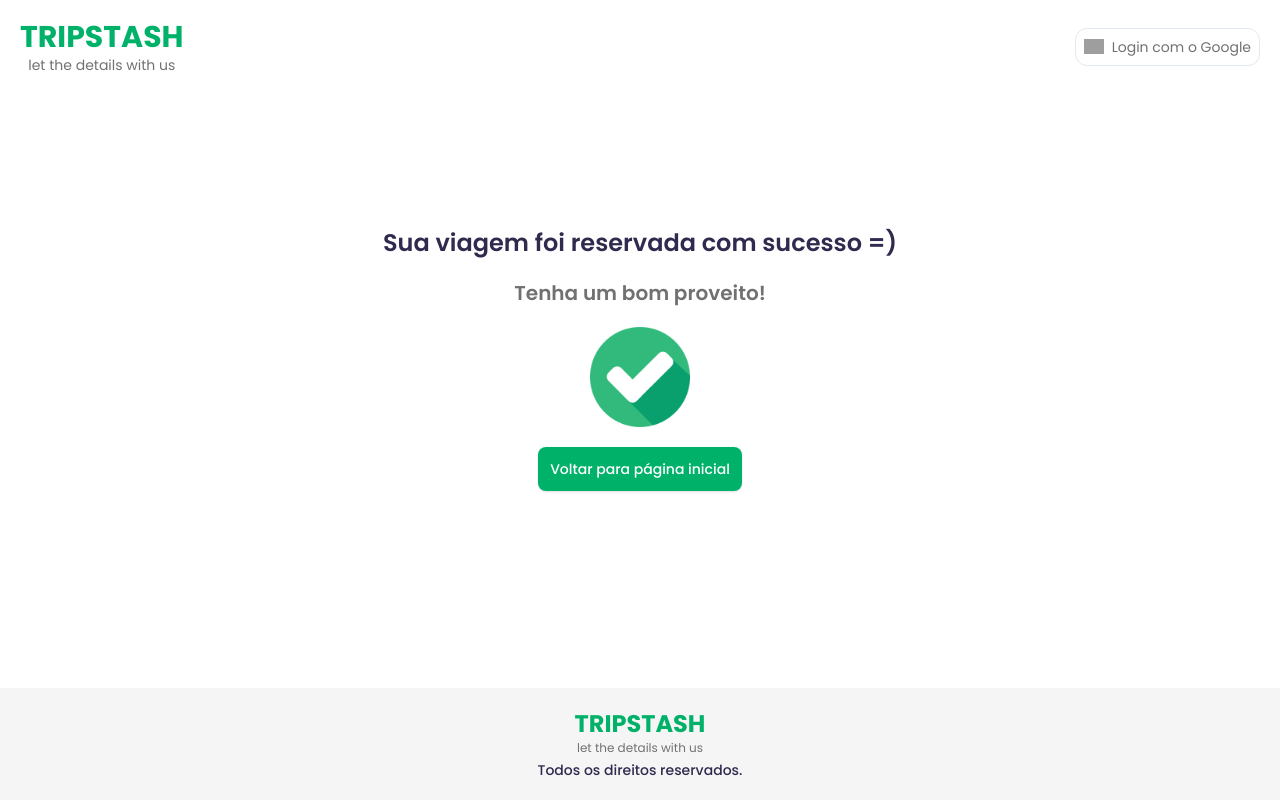
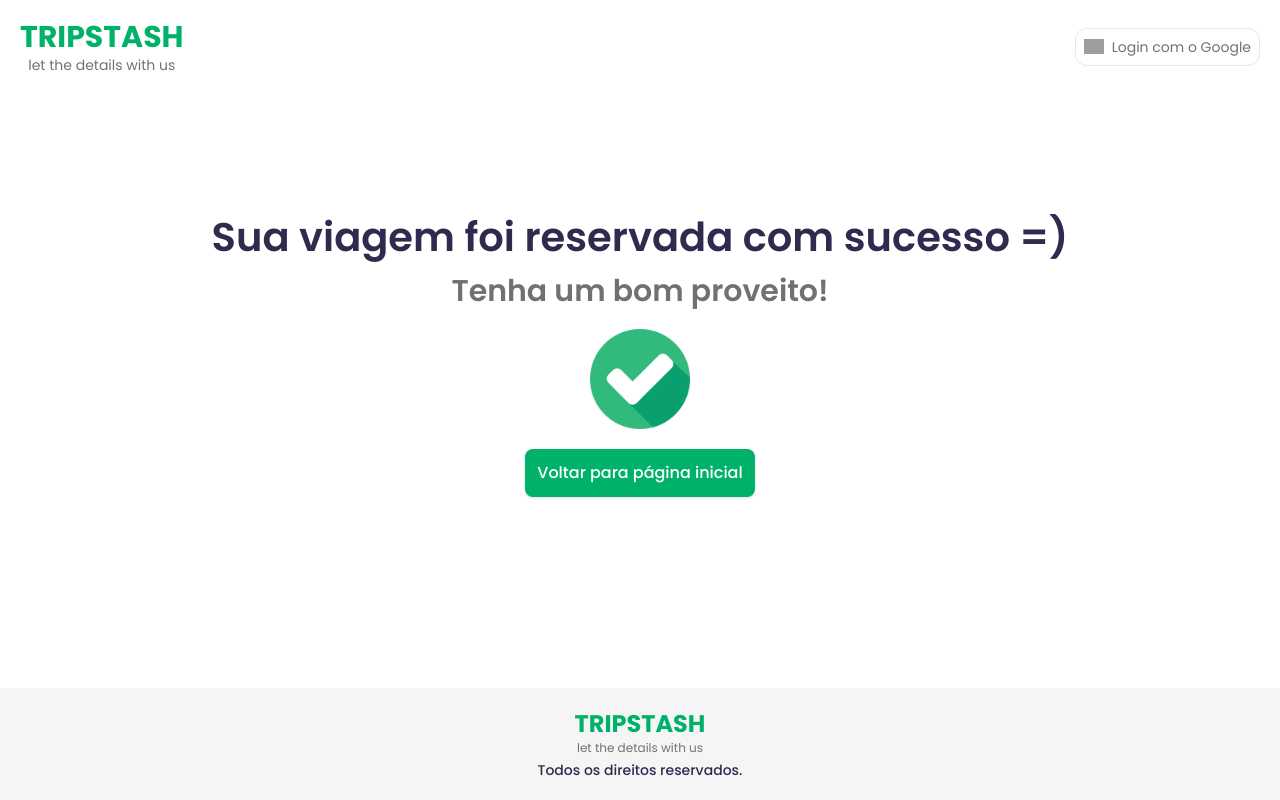
Before and after one commit to alissonbms/trips, a Next.js app: page /purchase/success in a window 1280 px wide. Built offline with nearby package versions, Linux system fonts and the light colour scheme; no server answers; grey boxes are pictures that could not be loaded.

Commit message:
style: adapt pages to large devices, those in question are my-trips, purchase cancel and purchase successful

```diff
--- a/src/app/my-trips/page.tsx
+++ b/src/app/my-trips/page.tsx
@@ -38,18 +38,21 @@ const MyTrips = () => {
 
   return (
     <div className="container mx-auto p-5">
-      <h1 className="text-primaryDarker font-semibold text-xl">
+      <h1 className="text-primaryDarker font-semibold text-xl md:text-center lg:text-2xl">
         Minhas viagens:
       </h1>
       <div>
         {reservations?.length! > 0 ? (
-          reservations?.map((reservation) => (
-            <UserReservationItem
-              key={reservation.id}
-              reservation={reservation}
-              fetchReservations={fetchReservations}
-            />
-          ))
+          <div className="gap-5 flex flex-col md:flex-row flex-wrap  lg:gap-10 lg:mt-6 justify-center">
+            {reservations?.map((reservation) => (
+              <div key={reservation.id} className="md:w-[347.8px]">
+                <UserReservationItem
+                  reservation={reservation}
+                  fetchReservations={fetchReservations}
+                />
+              </div>
+            ))}
+          </div>
         ) : (
           <div className="flex flex-col gap-4 mt-4">
             <p className="text-primaryDarker text-xl">
--- a/src/app/purchase/cancel/page.tsx
+++ b/src/app/purchase/cancel/page.tsx
@@ -19,10 +19,10 @@ const PurchaseCancel = () => {
   return (
     <div className="container mx-auto h-[100%]">
       <div className="flex items-center justify-center flex-col gap-5 text-center h-[100%]">
-        <h1 className="text-primaryDarker text-2xl font-semibold">
+        <h1 className="text-primaryDarker text-2xl font-semibold lg:text-[2.5rem]">
           Parece que ocorreu um problema =(
         </h1>
-        <h2 className="text-grayPrimary text-xl font-semibold">
+        <h2 className="text-grayPrimary text-xl font-semibold lg:text-3xl">
           Não foi possível reservar sua viagem!
         </h2>
         <Image
@@ -33,7 +33,7 @@ const PurchaseCancel = () => {
           objectFit="cover"
         />
         <Button variant="danger" className="p-3" onClick={handleButtonClick}>
-          Voltar para página inicial
+          <p className="text-base">Voltar para página inicial</p>
         </Button>
       </div>
     </div>
--- a/src/app/purchase/success/page.tsx
+++ b/src/app/purchase/success/page.tsx
@@ -17,10 +17,10 @@ const PurchaseSuccess = () => {
   return (
     <div className="container mx-auto h-[100%] px-5">
       <div className="flex items-center justify-center flex-col gap-5 text-center h-[100%]">
-        <h1 className="text-primaryDarker text-2xl font-semibold">
+        <h1 className="text-primaryDarker text-2xl font-semibold lg:text-[2.5rem]">
           Sua viagem foi reservada com sucesso =)
         </h1>
-        <h2 className="text-grayPrimary text-xl font-semibold">
+        <h2 className="text-grayPrimary text-xl font-semibold lg:text-3xl">
           Tenha um bom proveito!
         </h2>
         <Image
@@ -31,7 +31,7 @@ const PurchaseSuccess = () => {
           objectFit="cover"
         />
         <Button className="p-3" onClick={handleButtonClick}>
-          Voltar para página inicial
+          <p className="text-base">Voltar para página inicial</p>
         </Button>
       </div>
     </div>
```
